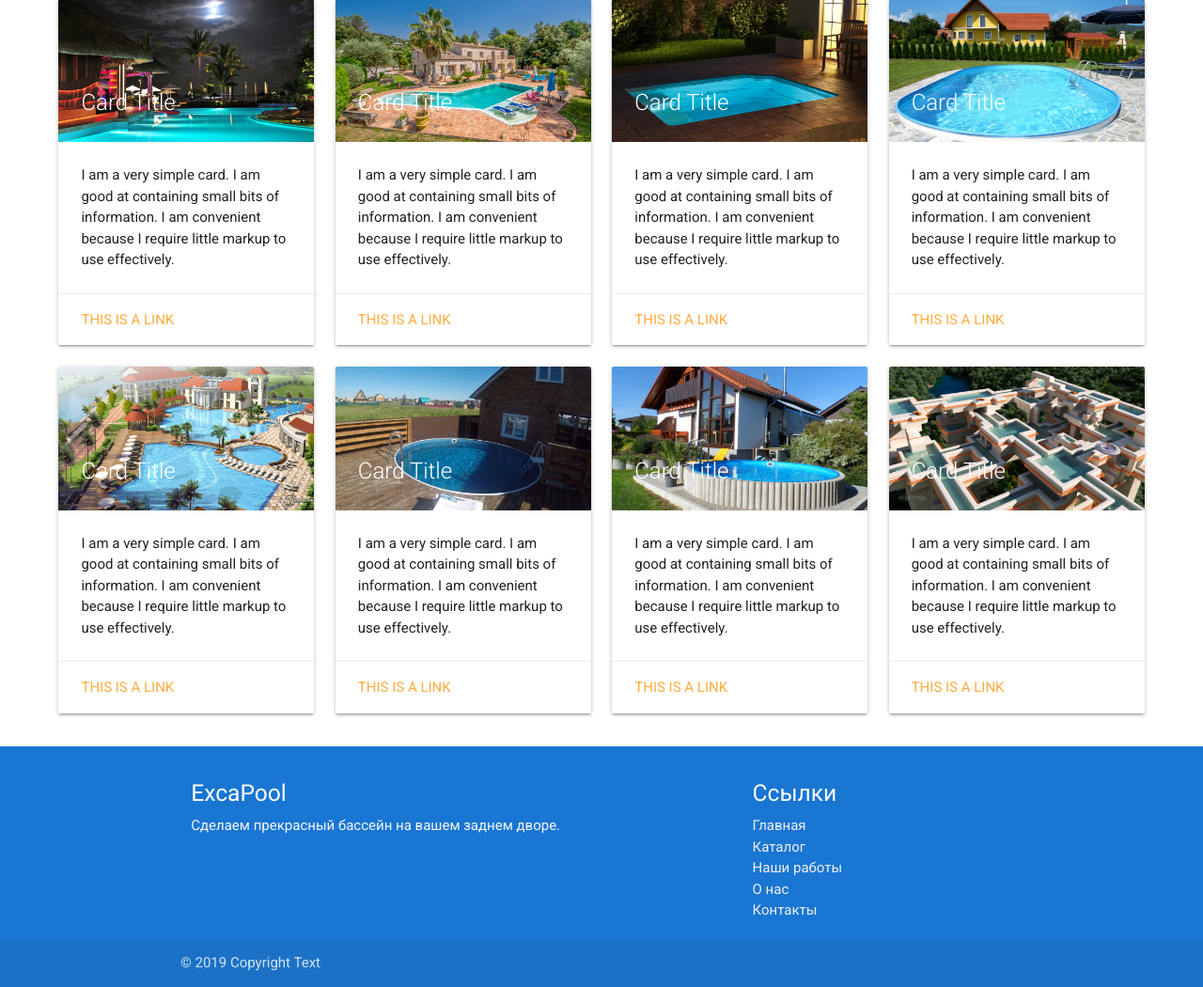
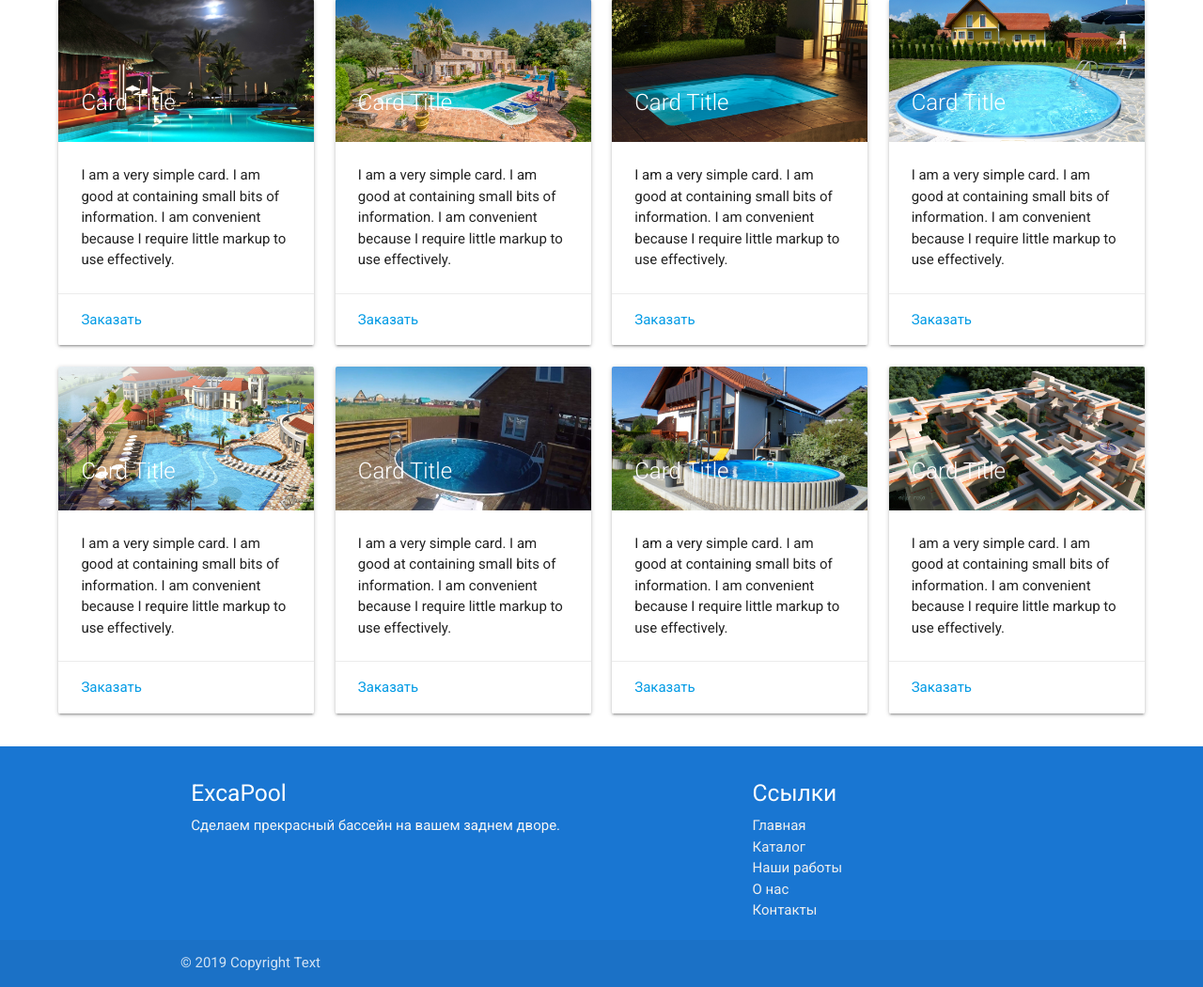
Before and after one commit to djeenwolfy/ExcaPool, a PHP site: page /Catalog.html in a window 1280 px wide. Shown: the part 93-1143 px from the top of the page at 94% size. Run offline with PHP 8.4, Linux system fonts and the light colour scheme.

Commit message:
modal window in catalog

```diff
--- a/Catalog.html
+++ b/Catalog.html
@@ -14,7 +14,7 @@
 		<nav> <!-- Навигация и лого -->
 			<div  class="nav-wrapper  blue lighten-1">
 				<a href="index.html" class="brand-logo">ExcaPool</a>
-				<a href="#" data-target="mobile-demo" class="sidenav-trigger"><i class="material-icons">menu</i></a>
+				<a href="#contact-form" data-target="mobile-demo" class="sidenav-trigger"><i class="material-icons">menu</i></a>
 
 				<ul class="right hide-on-med-and-down">
 					<li><a href="index.html">Главная</a></li>
@@ -51,7 +51,7 @@
 							I am convenient because I require little markup to use effectively.</p>
 						</div>
 						<div class="card-action">
-						    <a href="#">This is a link</a>
+							<a href="#contact-form" class="modal-trigger" id="order-btn">Заказать</a>
 						</div>
 					</div>
 				</div>
@@ -66,7 +66,7 @@
 							I am convenient because I require little markup to use effectively.</p>
 						</div>
 						<div class="card-action">
-						    <a href="#">This is a link</a>
+							<a href="#contact-form" class="modal-trigger" id="order-btn">Заказать</a>
 						</div>
 					</div>
 				</div>
@@ -81,7 +81,7 @@
 							I am convenient because I require little markup to use effectively.</p>
 						</div>
 						<div class="card-action">
-						    <a href="#">This is a link</a>
+							<a href="#contact-form" class="modal-trigger" id="order-btn">Заказать</a>
 						</div>
 					</div>
 				</div>
@@ -96,7 +96,7 @@
 							I am convenient because I require little markup to use effectively.</p>
 						</div>
 						<div class="card-action">
-						    <a href="#">This is a link</a>
+							<a href="#contact-form" class="modal-trigger" id="order-btn">Заказать</a>
 						</div>
 					</div>
 				</div>
@@ -111,7 +111,7 @@
 							I am convenient because I require little markup to use effectively.</p>
 						</div>
 						<div class="card-action">
-						    <a href="#">This is a link</a>
+							<a href="#contact-form" class="modal-trigger" id="order-btn">Заказать</a>
 						</div>
 					</div>
 				</div>
@@ -126,7 +126,7 @@
 							I am convenient because I require little markup to use effectively.</p>
 						</div>
 						<div class="card-action">
-						    <a href="#">This is a link</a>
+							<a href="#contact-form" class="modal-trigger" id="order-btn">Заказать</a>
 						</div>
 					</div>
 				</div>
@@ -141,7 +141,7 @@
 							I am convenient because I require little markup to use effectively.</p>
 						</div>
 						<div class="card-action">
-						    <a href="#">This is a link</a>
+							<a href="#contact-form" class="modal-trigger" id="order-btn">Заказать</a>
 						</div>
 					</div>
 				</div>
@@ -156,13 +156,57 @@
 							I am convenient because I require little markup to use effectively.</p>
 						</div>
 						<div class="card-action">
-						    <a href="#">This is a link</a>
+							<a href="#contact-form" class="modal-trigger" id="order-btn">Заказать</a>
 						</div>
 					</div>
 				</div>
 			</div>
 		</div>
 		<!-- ========== catalog end============= -->
+
+		<!-- Modal Structure -->
+		<div id="contact-form" class="modal">
+			<div class="modal-content">
+				<h4>Свяжитесь с нами</h4>
+      			<p>Уважаемый клиент, оставьте свои контактные данные, чтобы мы смогли связаться с вами и обсудить ваш заказ.</p>
+ 				<br>
+				<div class="row">
+					<form class="col s12">
+						<div class="row">
+							<div class="input-field col s6" id="input-fueld">
+								<i class="material-icons prefix">account_circle</i>
+          						<input id="icon_prefix" type="text" class="validate">
+       							<label for="first_name">Имя</label>
+							</div>
+							<div class="input-field col s6" id="input-fueld">
+								<input id="last_name" type="text" class="validate">
+								<label for="last_name">Фамилия</label>
+							</div>
+						</div>
+						<div class="row">
+							<div class="input-field col s6" id="input-fueld">
+					          	<i class="material-icons prefix">phone</i>
+					          	<input id="icon_telephone" type="tel" class="validate">
+					          	<label for="icon_telephone">Телефон</label>
+					        </div>
+						</div>
+						<div class="row">
+							<div class="input-field col s12" id="input-fueld">
+								<i class="material-icons prefix">email</i>
+								<input id="icon_email" type="email" class="validate">
+								<label for="icon_email">Электронная почта - Email</label>
+								<span class="helper-text" data-error="Введите корректный e-mail адрес" data-success="Данные корректны"></span>
+							</div>
+						</div>
+					</form>
+				</div>
+				<div class="modal-footer">
+					<a href="#!" class="modal-close waves-effect waves-blue btn-flat">Отправить</a>
+				</div>
+			</div>
+
+		</div>
+		<!-- end Modal Structure -->
 	</main>
 
 	<footer class="page-footer blue darken-2">
--- a/css/style.css
+++ b/css/style.css
@@ -33,3 +33,29 @@
 	min-height: 300px;
 	margin: 20px 4vw;
 }
+#order-btn {
+	text-transform: capitalize;
+	color: #039be5;
+}
+.waves-effect.waves-blue .waves-ripple{
+	background-color: #42A5F5;
+}
+
+ /* label color */
+   .input-field label {
+     color: #000;
+   }
+   /* label focus color */
+   .input-field label:focus {
+     color: #039be5;
+   }
+   /* label underline focus color */
+   .input-field input:focus {
+     border-bottom: 1px solid #039be5;
+     box-shadow: 0 1px 0 0 #039be5;
+   }
+
+   /* icon prefix focus color */
+   .input-field .prefix.active {
+     color: #039be5;
+   }
--- a/script/script.js
+++ b/script/script.js
@@ -3,6 +3,8 @@
   	 	interval:3500,
   	 	height: 640
   	 });
-       $('.sidenav').sidenav();
+    $('.sidenav').sidenav();
+    $('.modal').modal();
+    $('input#input_text, textarea#textarea2').characterCounter();
 
   });
```
Lines whose indentation alone changed are shown as unchanged.
